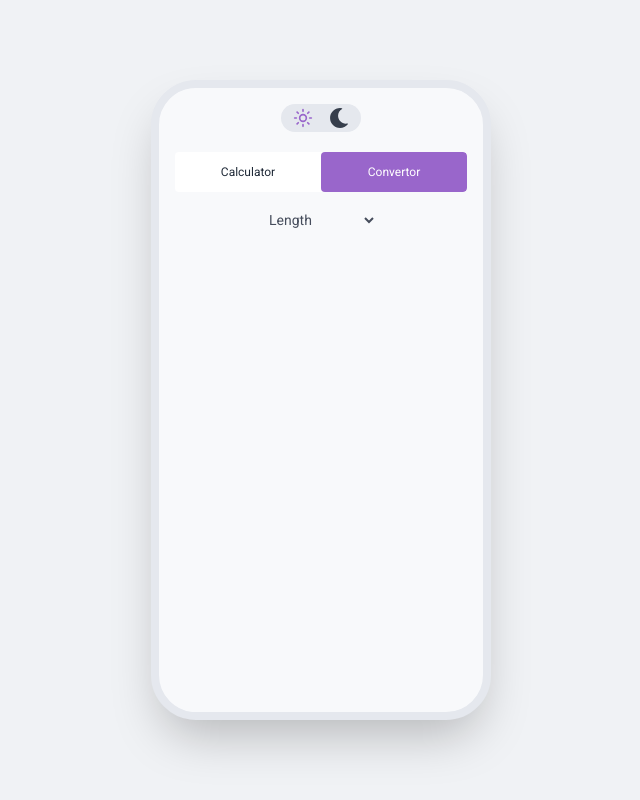
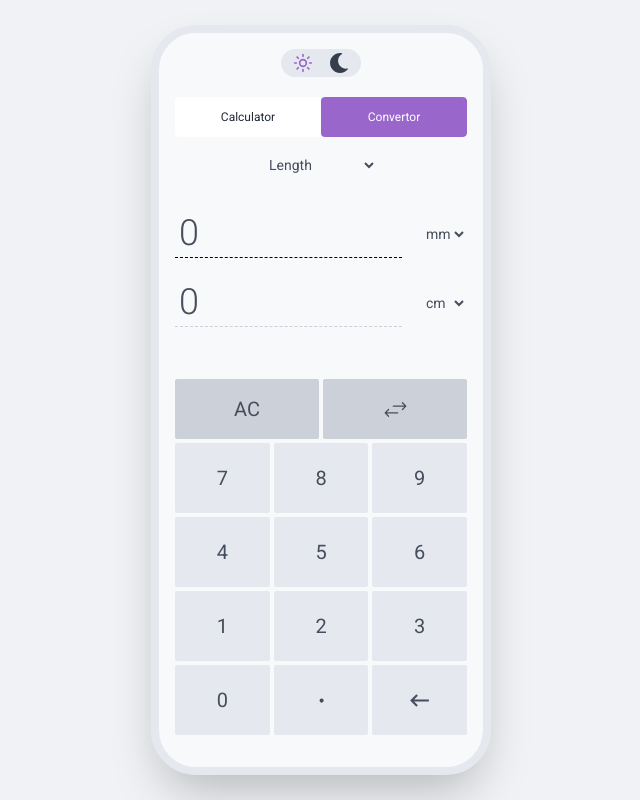
Before and after one commit to Aarushkashyap/Cal-C-2.0, a React (Vite) app: page / in a window 1280 px wide. Shown: the whole page, without its empty margins (319-959 px from the left). Built offline with nearby package versions, Linux system fonts and the light colour scheme.

Commit message:
Created keyboard and converter swap display

```diff
--- a/src/components/Convertor.jsx
+++ b/src/components/Convertor.jsx
@@ -1,4 +1,9 @@
-import React from 'react'
+import React, { useState } from 'react'
+import { IoIosSwap } from "react-icons/io";
+import { LuDot } from "react-icons/lu";
+import { MdKeyboardBackspace } from "react-icons/md";
+import Button from './Button';
+
 
 const convertors = [
     {
@@ -291,11 +296,6 @@ const convertors = [
         units: [
             {
                 name: "Bit",
-                value: 0.000001,
-                unit: "B",
-            },
-            {
-                name: "Bit",
                 value: 0.000000125,
                 unit: "b",
             },
@@ -397,49 +397,152 @@ const convertors = [
         ],
     },
     {
-        name: "Pressure",
+        name:"Pressure",
         units: [
             {
                 name: "Pascal",
                 value: 1,
-                units: "Pa",
+                unit: "Pa",
             },
             {
                 name: "Kilopascal",
                 value: 1000,
-                units: "kPa",
+                unit: "kPa",
             },
             {
                 name: "Bar",
                 value: 100000,
-                units: "bar",
+                unit: "bar",
             },
             {
                 name: "Pound per square Inch",
                 value: 6894.757293168,
-                units: "psi",
+                unit: "psi",
             },
             {
                 name: "Atmosphere",
                 value: 101325,
-                units: "atm",
+                unit: "atm",
             },
             {
                 name: "Torr",
                 value: 133.3223684,
-                units: "torr",
+                unit: "torr",
             },
         ],
     },
 ]
 
+const Buttons = {
+    row1: [
+        {
+            value: "AC",
+            label: "AC",
+            className: "bg-light-300 dark:bg-dark-300 flex-1 !h-[60px]",
+            type: "clear",
+        },
+        {
+            value: "swap",
+            label: <IoIosSwap size={25}/>,
+            className: "bg-light-300 dark:bg-dark-300 flex-1 !h-[60px]",
+            type: "swap",
+        },
+    ],
+    row2: [
+        {value: "7", label: "7", type: "number"},
+        {value: "8", label: "8", type: "number"},
+        {value: "9", label: "9", type: "number"},
+    ],
+    row3: [
+        {value: "4", label: "4", type: "number"},
+        {value: "5", label: "5", type: "number"},
+        {value: "6", label: "6", type: "number"},
+    ],
+    row4: [
+        {value: "1", label: "1", type: "number"},
+        {value: "2", label: "2", type: "number"},
+        {value: "3", label: "3", type: "number"},
+    ],
+    row5: [
+        {value: "0", label: "0", type: "number"},
+        {value: ".", label: <LuDot size={25} />, type: "dot"},
+        {
+            value: "Backspace",
+            label: <MdKeyboardBackspace size={25}/>,
+            type: "Backspace",
+        }
+    ]
+}
 
 const Converter = () => {
-  return (
+
+
+    const [selectedConverter, setSelectedConverter] = useState(0);
+    const [selectedUnits, setSelectedUnits] = useState([
+        convertors[selectedConverter].units[0],
+        convertors[selectedConverter].units[1],
+    ]);
+        const [values, setValues] = useState([0, 0]);
+        const [focusedInput, setFocusedInput] = useState(0);
+
+        const handleConverterChange = (index) => {
+            setSelectedConverter(index);
+            setSelectedUnits (
+                [convertors[index].units[0],
+                convertors[index].units[1]]
+            );
+            setValues([0,0]);
+        }
+
+        const handleUnitChange = (index, unitIndex) => {
+            // handle unit change
+            let prevSelectedUnits = [...selectedUnits];
+            // update selected unit
+            prevSelectedUnits[index] = convertors[selectedConverter].units[unitIndex]
+            setSelectedUnits(prevSelectedUnits);
+
+            let value = (values[index] * selectedUnits[index].value) / prevSelectedUnits[index].value;
+
+            if(value.toString().split(".")[0]?.length >8) {
+                value = value.toFixed(2)
+            }
+            value = value || 0;
+            let prevValues = [...values]
+            prevValues[index] = value;
+            setValues(prevValues);
+        }
+
+        const handleValueChange = (index, value) => {
+            value = parseFloat(value);
+            let prevValues = [...values];
+
+            // update change value
+
+            prevValues[index] = value;
+
+            // update other value
+            let otherValue = (value * selectedUnits[index].value) / selectedUnits[1-index].value;
+
+            // limit decimal places
+            if(otherValue.toString().split(".")?.length > 8) {
+                otherValue = otherValue.toFixed(2);
+            }
+
+            // if no other value set it to 0
+            otherValue = otherValue || 0;
+
+            prevValues[1-index] = otherValue;
+            setValues(prevValues);
+        }
+
+    return (
     <div className='w-full '>
       <div className='m-auto mb-8 w-max'>
         <select className='border-none bg-transparent text-sm outline-none focus:text-black
-        dark:focus:text-white'>
+        dark:focus:text-white'
+            defaultValue={selectedConverter}
+            onChange={(e)=> handleConverterChange(e.target.value)}
+        >
             {
                 convertors.map((convertor, index) => (
                     <option
@@ -449,10 +552,105 @@ const Converter = () => {
                     >
                         {convertor.name}
                     </option>
-                ))
-            }
+                ))}
         </select>
       </div>
+            <div className="min-h-[154px] px-4">
+                <div className='mb-5 flex items-center gap-5'>
+                    <input
+                    type="number"
+                    className={`w-full border-b border-dashed bg-transparent p-1 text-4xl
+                    font-light outline-none dark:text-white
+                    ${focusedInput === 0
+                        ? "border-black dark:border-white"
+                        : "border-light-300 dark:border-dark-300"
+
+                    }
+                    `}
+                    placeholder='0'
+                    value={values[0]}
+                    readOnly
+                    onChange={(e) => handleValueChange(0, e.target.value)}
+                    onClick={() => setFocusedInput(0)}
+                    />
+                        <select className='border-none bg-transparent text-sm outline-none focus:text-black
+                         dark:focus:text-white'
+
+                            defaultValue={0}
+                            onChange={(e)=> handleUnitChange(0, e.target.value)}
+
+                         >
+                            {convertors[selectedConverter].units.map((unit, index) => (
+                                <option
+                                    key={index}
+                                    value={index}
+                                    className='bg-light-100 dark:bg-dark-100'
+                                    >
+                                        {unit.unit}
+                                    </option>
+                                ))
+                            }
+                         </select>
+                </div>
+                <div className=' flex items-center gap-5'>
+                    <input
+                    type="number"
+                    className={`w-full border-b border-dashed bg-transparent p-1 text-4xl
+                    font-light outline-none dark:text-white
+                    ${focusedInput === 1
+                        ? "border-black dark:border-white"
+                        : "border-light-300 dark:border-dark-300"
+
+                    }
+                    `}
+                    placeholder='0'
+                    value={values[1]}
+                    readOnly
+                    onChange={(e) => handleValueChange(1, e.target.value)}
+                    onClick={() => setFocusedInput(1)}
+                    />
+                        <select className='border-none bg-transparent text-sm outline-none focus:text-black
+                         dark:focus:text-white'
+
+                            defaultValue={1}
+                            onChange={(e)=> handleUnitChange(1, e.target.value)}
+
+                         >
+                            {convertors[selectedConverter].units.map((unit, index) => (
+                                <option
+                                    key={index}
+                                    value={index}
+                                    className='bg-light-100 dark:bg-dark-100'
+                                    >
+                                        {unit.unit}
+                                    </option>
+                                ))
+                            }
+                         </select>
+                </div>
+            </div>
+
+            {/* keyboard */}
+            <div className='flex items-center justify-between p-4'>
+                <div className='flex w-full flex-col gap-1 rounded-lg'>
+                    {
+                        Object.keys(Buttons).map((key) => (
+                            <div className='flex gap-1 key={key}'>
+                                {
+                                    Buttons[key].map((item) => (
+                                        <Button
+                                            key={item.value}
+                                            className={"w-full" + " " + item.className || ""}
+                                        >
+                                            {item.label}
+                                        </Button>
+                                    ))
+                                }
+                            </div>
+                        ))
+                    }
+                </div>
+            </div>
     </div>
   )
 }
```
